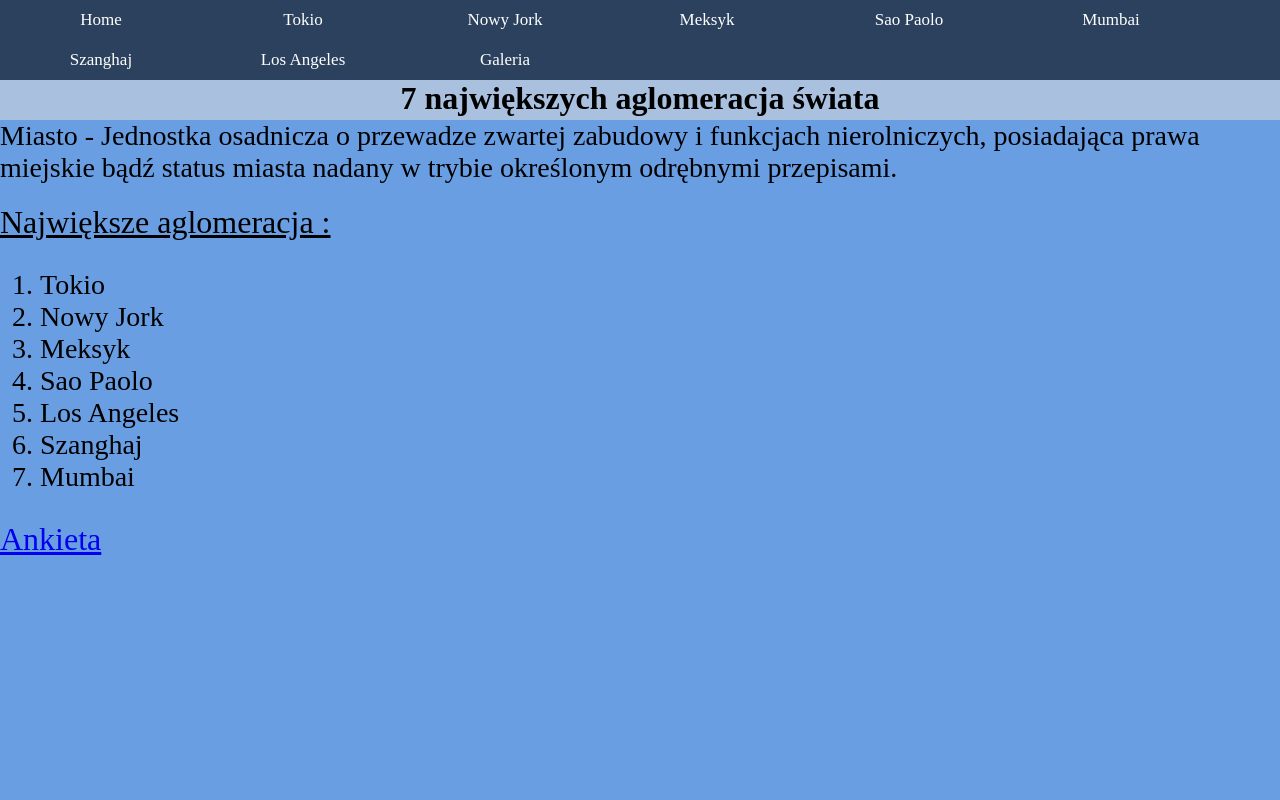
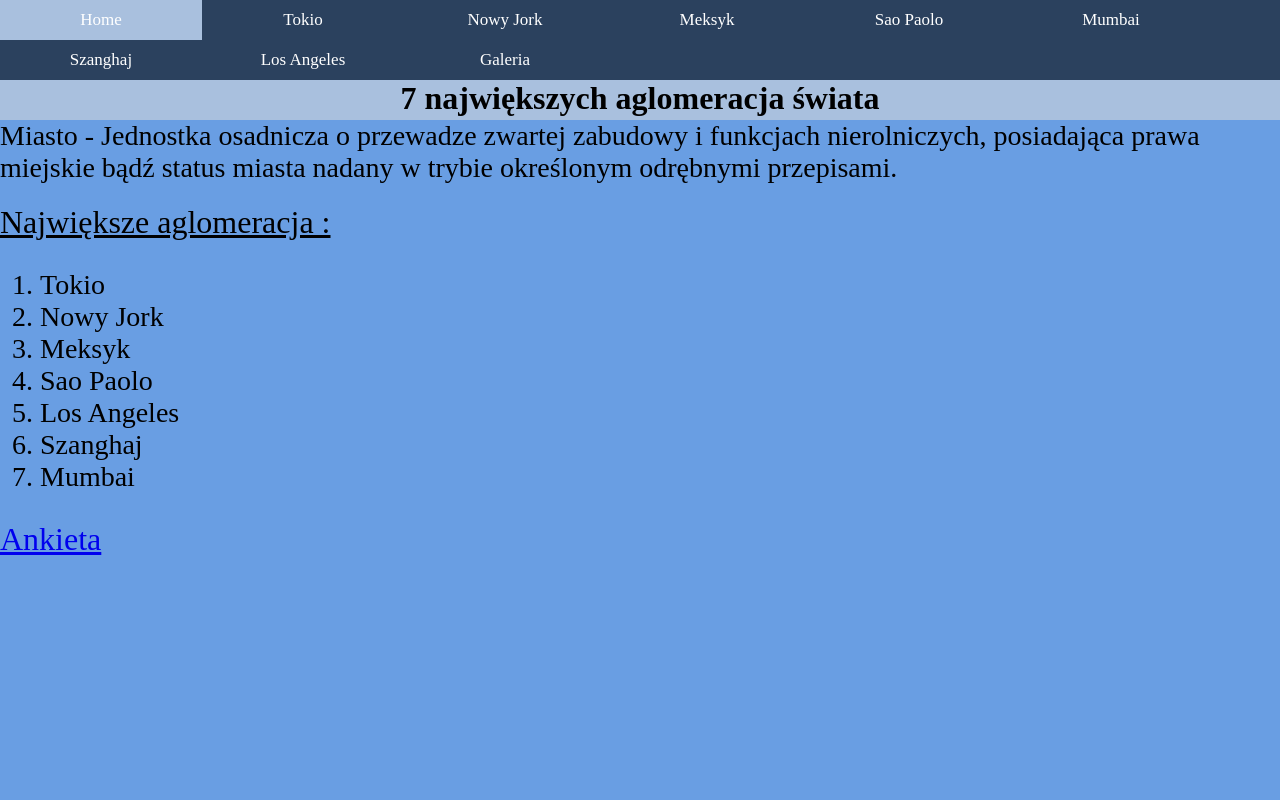
Before and after one commit to antonihalaj/Strona-7, a plain HTML site: page index.html in a window 1280 px wide. Shown: the top 800 px of the page. Drawn offline with Linux system fonts and the light colour scheme.

Commit message:
Update css.css

```diff
--- a/css.css
+++ b/css.css
@@ -22,7 +22,7 @@
 }
 
 .navbar a.active {
-  background-color: #2B415E;
+  background-color: #A9C0DE;
 }
 
 
```
